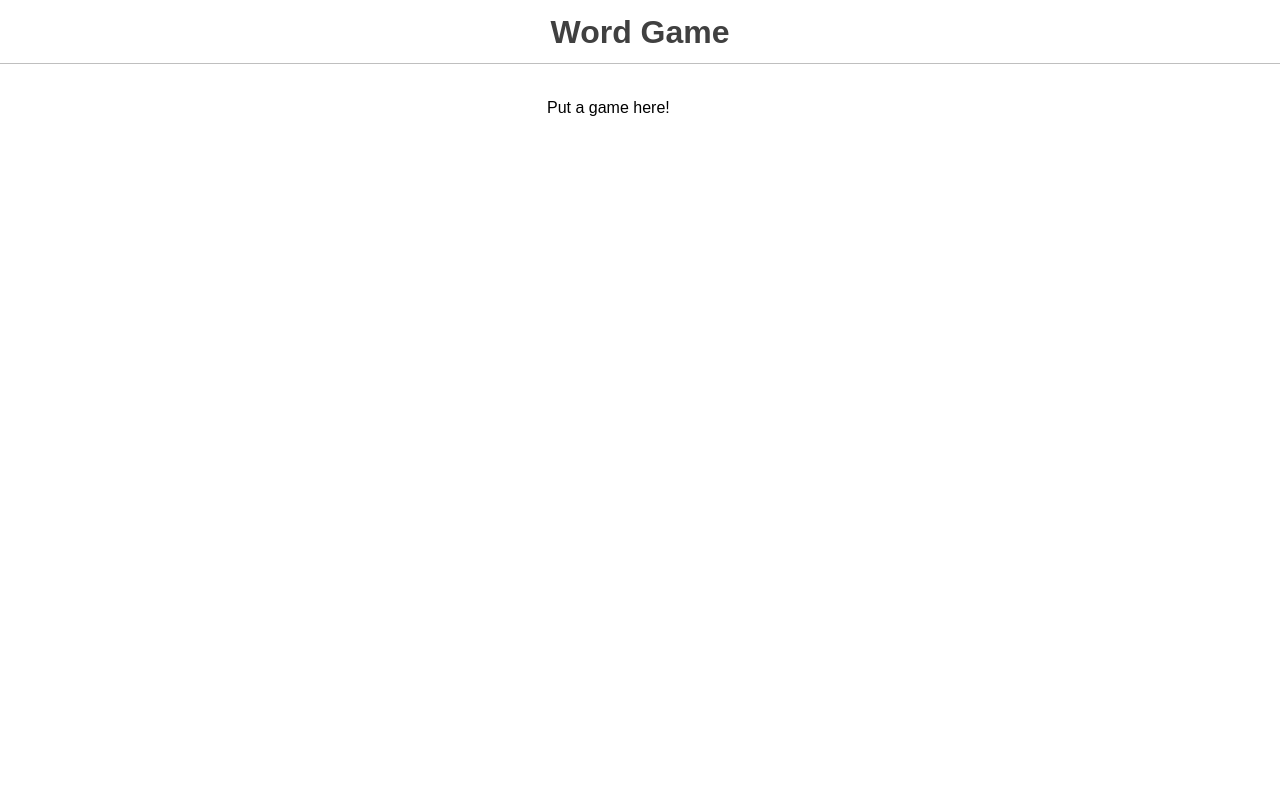
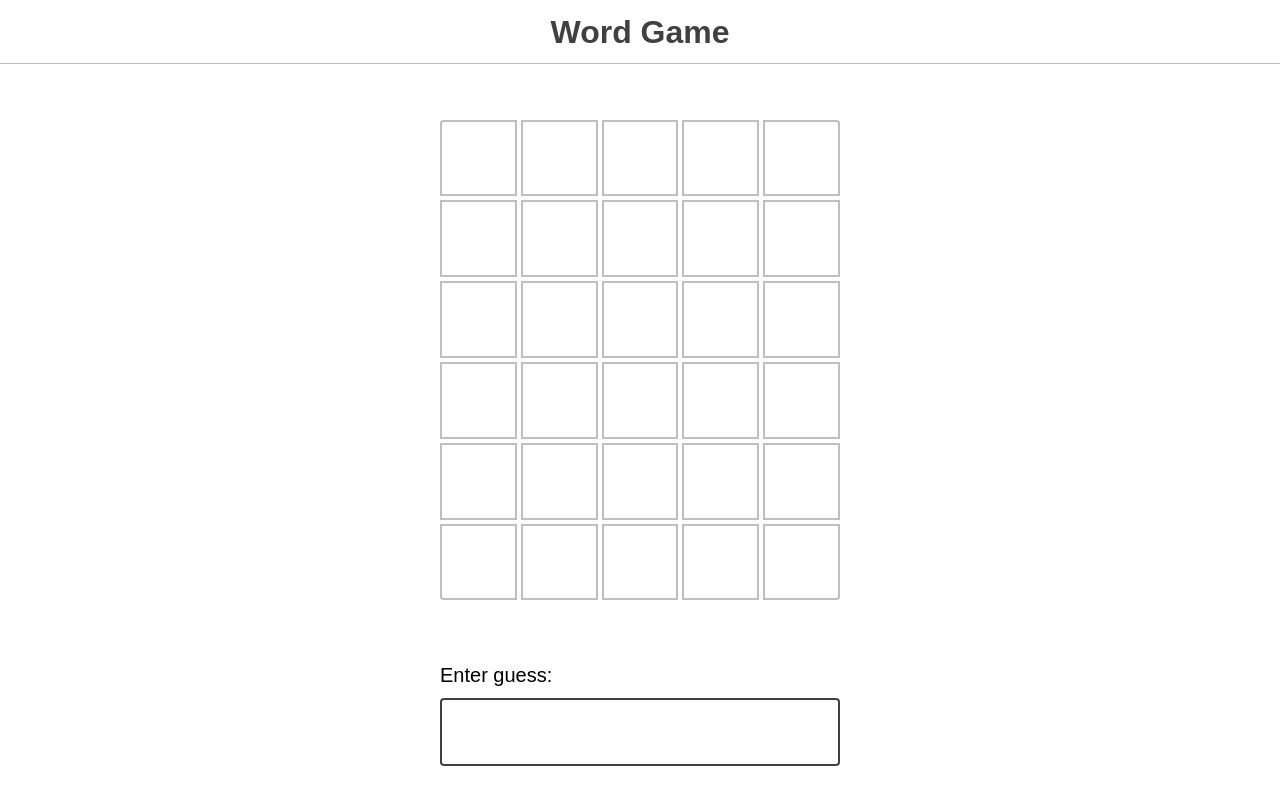
Before and after one commit to joy-of-react/project-wordle, a React (Vite) app: page / in a window 1280 px wide. Built offline with nearby package versions, Linux system fonts and the light colour scheme.

Commit message:
Add GuessInput, GuessResults, and GameOverBanner

```diff
--- a/src/components/Game/Game.js
+++ b/src/components/Game/Game.js
@@ -1,15 +1,44 @@
 import React from 'react';
 
-import { sample } from '../../utils';
-import { WORDS } from '../../data';
+import {sample} from '../../utils';
+import {WORDS} from '../../data';
+import GameOverBanner from "../GameOverBanner";
+import GuessInput from "../GuessInput";
+import GuessResults from "../GuessResults";
+import {NUM_OF_GUESSES_ALLOWED} from "../../constants";
 
 // Pick a random word on every pageload.
 const answer = sample(WORDS);
 // To make debugging easier, we'll log the solution in the console.
-console.info({ answer });
+console.info({answer});
 
 function Game() {
-  return <>Put a game here!</>;
+    const [guesses, setGuesses] = React.useState([]);
+    const [outcome, setOutcome] = React.useState('');
+
+    function checkOutcome(guess, guesses) {
+        if (guess === answer && guesses.length <= NUM_OF_GUESSES_ALLOWED) {
+            setOutcome('win');
+        } else if (guesses.length === NUM_OF_GUESSES_ALLOWED) {
+            setOutcome('lose');
+        }
+    }
+
+    function addNewGuess(guess) {
+        const nextGuesses = [...guesses];
+        nextGuesses.push(guess);
+        setGuesses(nextGuesses);
+        checkOutcome(guess, nextGuesses);
+    }
+
+    return (
+        <>
+            <GuessResults guesses={guesses} answer={answer}/>
+            <GuessInput addNewGuess={addNewGuess} disabled={outcome !== ''}/>
+            {['win', 'lose'].includes(outcome) &&
+                <GameOverBanner outcome={outcome} totalGuesses={guesses.length} answer={answer}/>}
+        </>
+    );
 }
 
 export default Game;
--- /dev/null
+++ b/src/components/GameOverBanner/GameOverBanner.js
@@ -0,0 +1,20 @@
+import React from 'react';
+
+function GameOverBanner({outcome, totalGuesses, answer}) {
+    console.log(outcome);
+    if (!['win', 'lose'].includes(outcome)) {
+        return undefined;
+    }
+    const className = `${outcome === 'win' ? 'happy' : 'sad'} banner`;
+    console.log(className);
+    return (
+        <div className={className}>
+            {outcome === 'win' ?
+                <p><strong>Congratulations!</strong> Got it in <strong>{totalGuesses} guesses</strong></p> :
+                <p>Sorry, the correct answer is <strong>{answer}</strong></p>
+            }
+        </div>
+    );
+}
+
+export default GameOverBanner;
--- /dev/null
+++ b/src/components/GameOverBanner/index.js
@@ -0,0 +1,2 @@
+export * from './GameOverBanner';
+export { default } from './GameOverBanner';
--- /dev/null
+++ b/src/components/GuessInput/GuessInput.js
@@ -0,0 +1,33 @@
+import React from 'react';
+import {NUM_OF_LETTERS_ALLOWED} from "../../constants";
+
+function GuessInput({addNewGuess, disabled}) {
+    const [guess, setGuess] = React.useState('');
+    return (
+        <form
+            // id="guess-input-wrapper"
+            className="guess-input-wrapper"
+            onSubmit={(event) => {
+                addNewGuess(guess);
+                event.preventDefault();
+                setGuess('');
+            }}
+        >
+            <label htmlFor="guess-input">Enter guess:</label>
+            <input
+                id="guess-input"
+                type="text"
+                title="Input a five-letter word"
+                pattern={`[A-Za-z]{${NUM_OF_LETTERS_ALLOWED},${NUM_OF_LETTERS_ALLOWED}}`}
+                required
+                value={guess}
+                disabled={disabled}
+                onChange={event => {
+                    setGuess(event.target.value.toUpperCase());
+                }}
+            />
+        </form>
+    );
+}
+
+export default GuessInput;
--- /dev/null
+++ b/src/components/GuessInput/index.js
@@ -0,0 +1,2 @@
+export * from './GuessInput';
+export { default } from './GuessInput';
--- /dev/null
+++ b/src/components/GuessResults/GuessResults.js
@@ -0,0 +1,40 @@
+import React from 'react';
+import {checkGuess} from "../../game-helpers";
+import {NUM_OF_GUESSES_ALLOWED, NUM_OF_LETTERS_ALLOWED} from "../../constants";
+
+function fillInGuesses(guesses) {
+    const remaining = (
+        (guesses.length < NUM_OF_GUESSES_ALLOWED) ?
+            Array(NUM_OF_GUESSES_ALLOWED - guesses.length).fill('') :
+            []
+    )
+    return [...guesses.slice(0, NUM_OF_GUESSES_ALLOWED)].concat(remaining);
+}
+
+function GuessResults({guesses, answer}) {
+    const all_guesses = fillInGuesses(guesses);
+
+    return (
+        <div className="guess-results">
+            {
+                all_guesses.map((guess) => {
+                    const checkedGuess = checkGuess(guess, answer);
+                    const letters = checkedGuess || Array(NUM_OF_LETTERS_ALLOWED).fill({letter: '', status: null});
+                    return (
+                        <p className="guess">
+                            {
+                                letters.map(({letter, status}) => {
+                                        const className = letter !== '' ? `cell ${status}` : "cell"
+                                        return <span className={className}>{letter}</span>
+                                    }
+                                )
+                            }
+                        </p>
+                    )
+                })
+            }
+        </div>
+    )
+}
+
+export default GuessResults;
--- /dev/null
+++ b/src/components/GuessResults/index.js
@@ -0,0 +1,2 @@
+export * from './GuessResults';
+export { default } from './GuessResults';
--- a/src/constants.js
+++ b/src/constants.js
@@ -1 +1,3 @@
 export const NUM_OF_GUESSES_ALLOWED = 6;
+
+export const NUM_OF_LETTERS_ALLOWED = 5;
```
